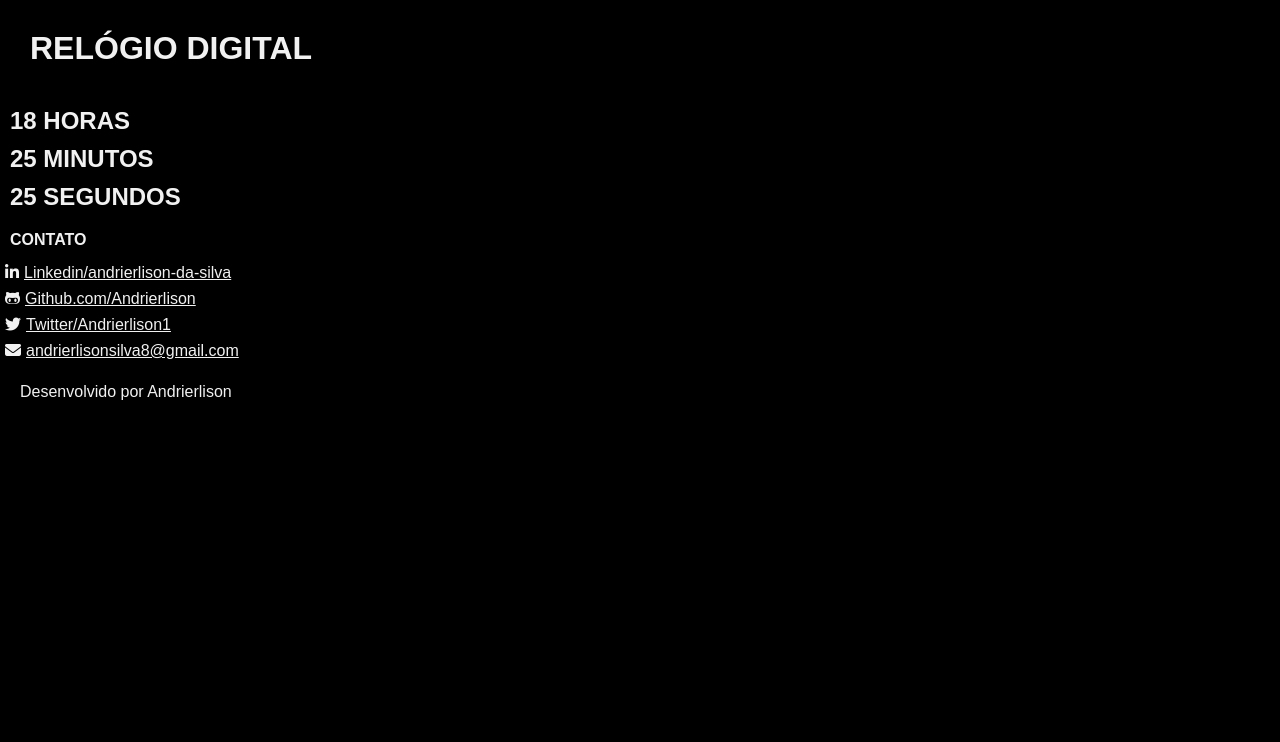
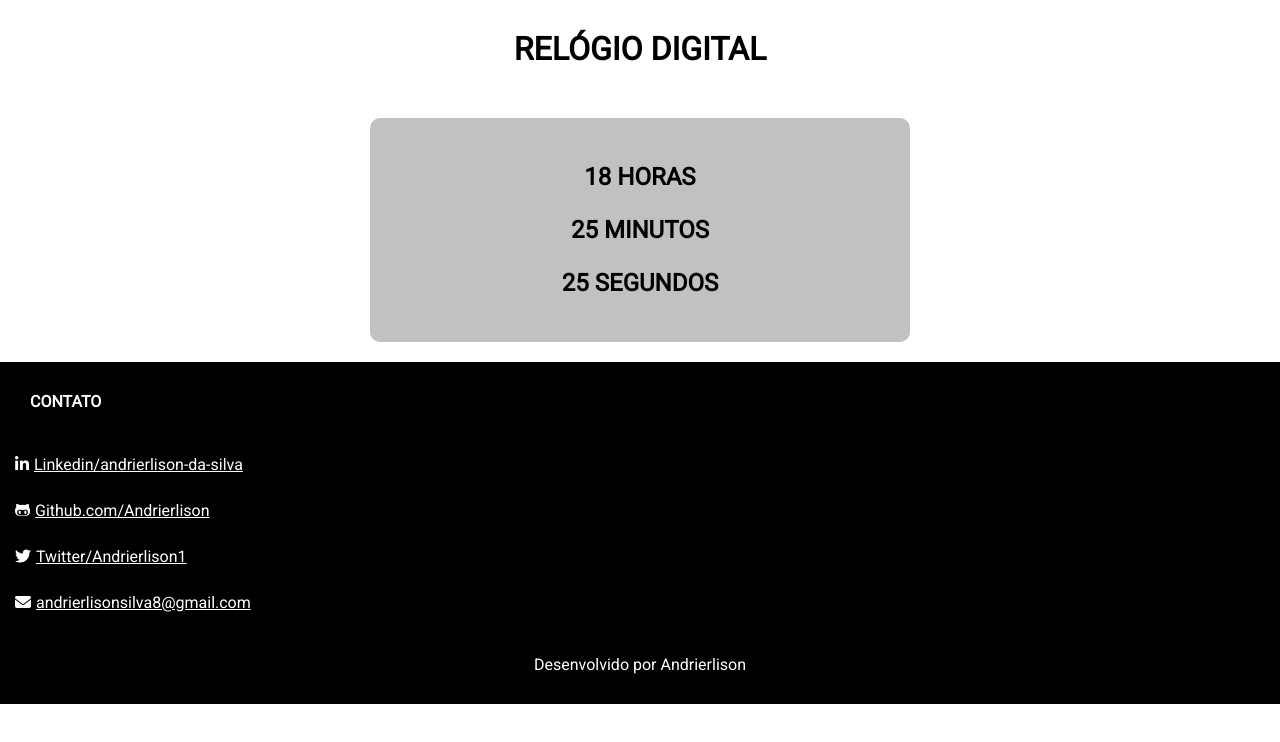
Before and after one commit to Andrierlison/digital-clock, a plain HTML site: page index.html in a window 1280 px wide. Drawn offline with Linux system fonts and the light colour scheme.

Commit message:
Alterações na interface

```diff
--- /dev/null
+++ b/css/styles.css
@@ -0,0 +1,58 @@
+* {
+  padding: 0px;
+  margin: 0px;
+}
+
+body {
+  width: 100%;
+  height: 100%;
+  font-family: 'ROBOTO', sans-serif;
+}
+
+header h1 {
+  padding: 30px;
+  text-align: center;
+}
+
+main {
+  background-color: #c1c1c1;
+  color: #000000;
+  display: block;
+  margin: 20px auto;
+  padding: 20px;
+  width: 80%;
+  max-width: 500px;
+  max-height: 500px;
+  border-radius: 10px;
+}
+
+main h2 {
+  text-align: center;
+  margin: 25px;
+}
+
+footer {
+  background-color: #000000;
+  color: #ffffff;
+}
+
+footer h4 {
+  padding: 20px;
+}
+
+footer li {
+  padding: 10px;
+}
+
+footer i {
+  padding: 5px;
+}
+
+footer a {
+  color: #ffffff;
+}
+
+footer p {
+  padding: 30px;
+  text-align: center;
+}
--- a/index.html
+++ b/index.html
@@ -3,9 +3,9 @@
 
 <head>
   <meta charset="UTF-8">
-  <meta name="theme-color" content="#000000">
   <meta name="viewport" content="width=device-width, initial-scale=1.0">
-  <link rel="stylesheet" href="styles.css">
+  <link href="css/styles.css" rel="stylesheet">
+  <link href="https://fonts.googleapis.com/css?family=Roboto&display=swap" rel="stylesheet">
   <script src="https://kit.fontawesome.com/57ded0e204.js" crossorigin="anonymous"></script>
   <title>RELÓGIO DIGITAL</title>
 </head>
@@ -24,13 +24,14 @@
       <li>
         <h4>CONTATO</h4>
       </li>
-          <li><a target="_blank" href="https://www.linkedin.com/in/andrierlison-da-silva-916775190/"><i class="fab fa-linkedin-in"></i>Linkedin/andrierlison-da-silva</a></li>
-          <li><a target="_blank" href="https://github.com/Andrierlison"><i class="fab fa-github-alt"></i>Github.com/Andrierlison</a></li>
-          <li><a target="_blank" href="https://twitter.com/Andrierlison1?s=09"><i class="fab fa-twitter"></i>Twitter/Andrierlison1</a></li>
-          <li><a href="mailto:andrierlisonsilva8@gmail.com"><i class="fas fa-envelope"></i>andrierlisonsilva8@gmail.com</a></li>    </ul>
+      <li><a target="_blank" href="https://www.linkedin.com/in/andrierlison-da-silva-916775190/"><i class="fab fa-linkedin-in"></i>Linkedin/andrierlison-da-silva</a></li>
+      <li><a target="_blank" href="https://github.com/Andrierlison"><i class="fab fa-github-alt"></i>Github.com/Andrierlison</a></li>
+      <li><a target="_blank" href="https://twitter.com/Andrierlison1?s=09"><i class="fab fa-twitter"></i>Twitter/Andrierlison1</a></li>
+      <li><a href="mailto:andrierlisonsilva8@gmail.com"><i class="fas fa-envelope"></i>andrierlisonsilva8@gmail.com</a></li>
+    </ul>
     <p>Desenvolvido por Andrierlison</p>
   </footer>
-  <script src="relogio.js"></script>
+  <script src="js/relogio.js"></script>
 </body>
 
 </html>
--- a/styles.css
+++ /dev/null
@@ -1,36 +0,0 @@
-* {
-  padding: 0px;
-  margin: 0px;
-}
-
-body {
-  width: 100%;
-  height: 100%;
-  background-color: #000000;
-  color: #f1f1f1;
-  font-family: sans-serif;
-}
-
-header h1 {
-  padding: 30px;
-}
-
-h2 {
-  margin: 10px;
-}
-
-footer p {
-  padding: 20px;
-}
-
-footer h4 {
-  padding: 10px;
-}
-
-footer li i {
-  padding: 5px;
-}
-
-footer li a {
-  color: #f1f1f1;
-}
```
Also changed, not shown: js/relogio.js (renamed from relogio.js).
